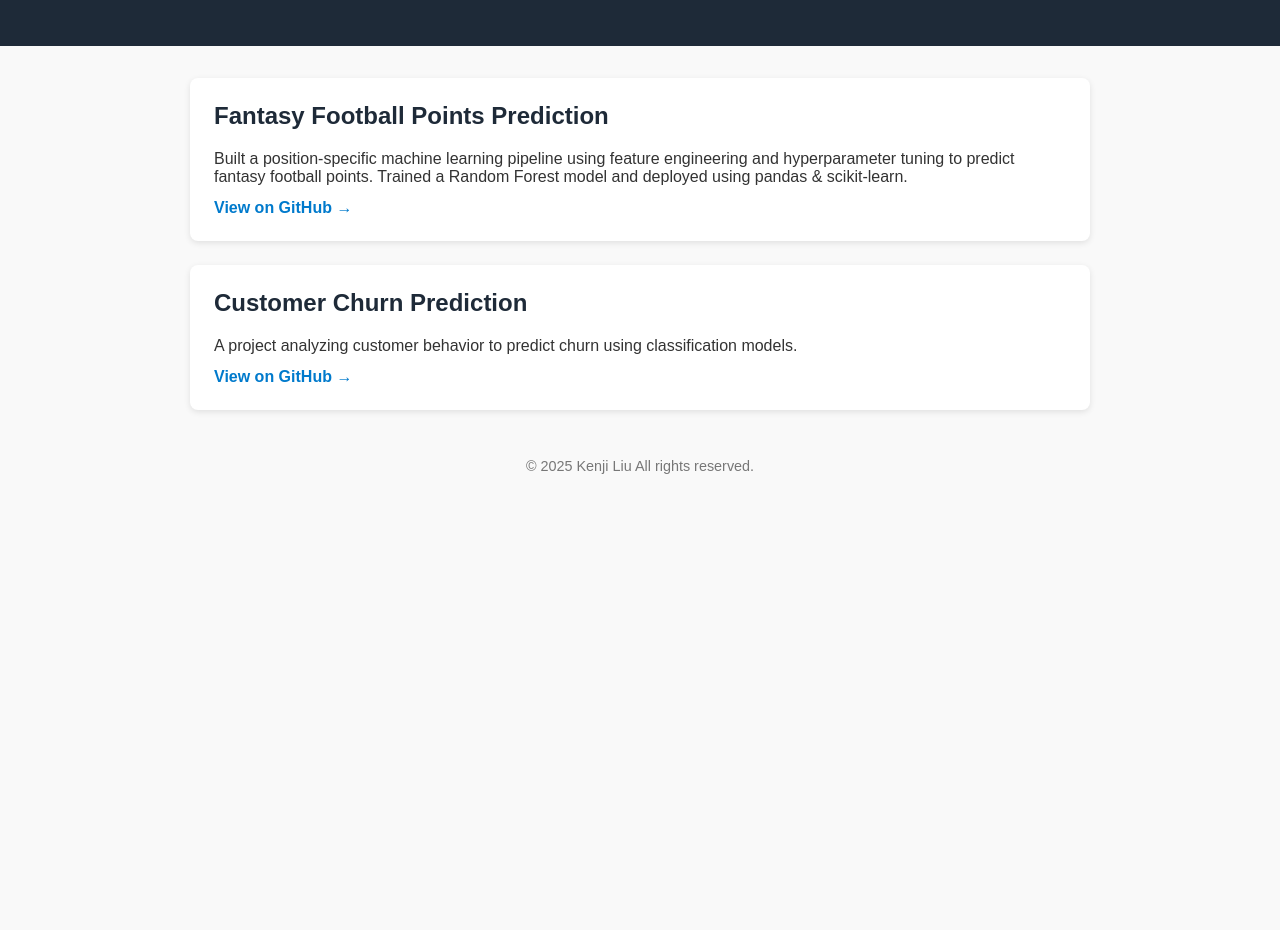
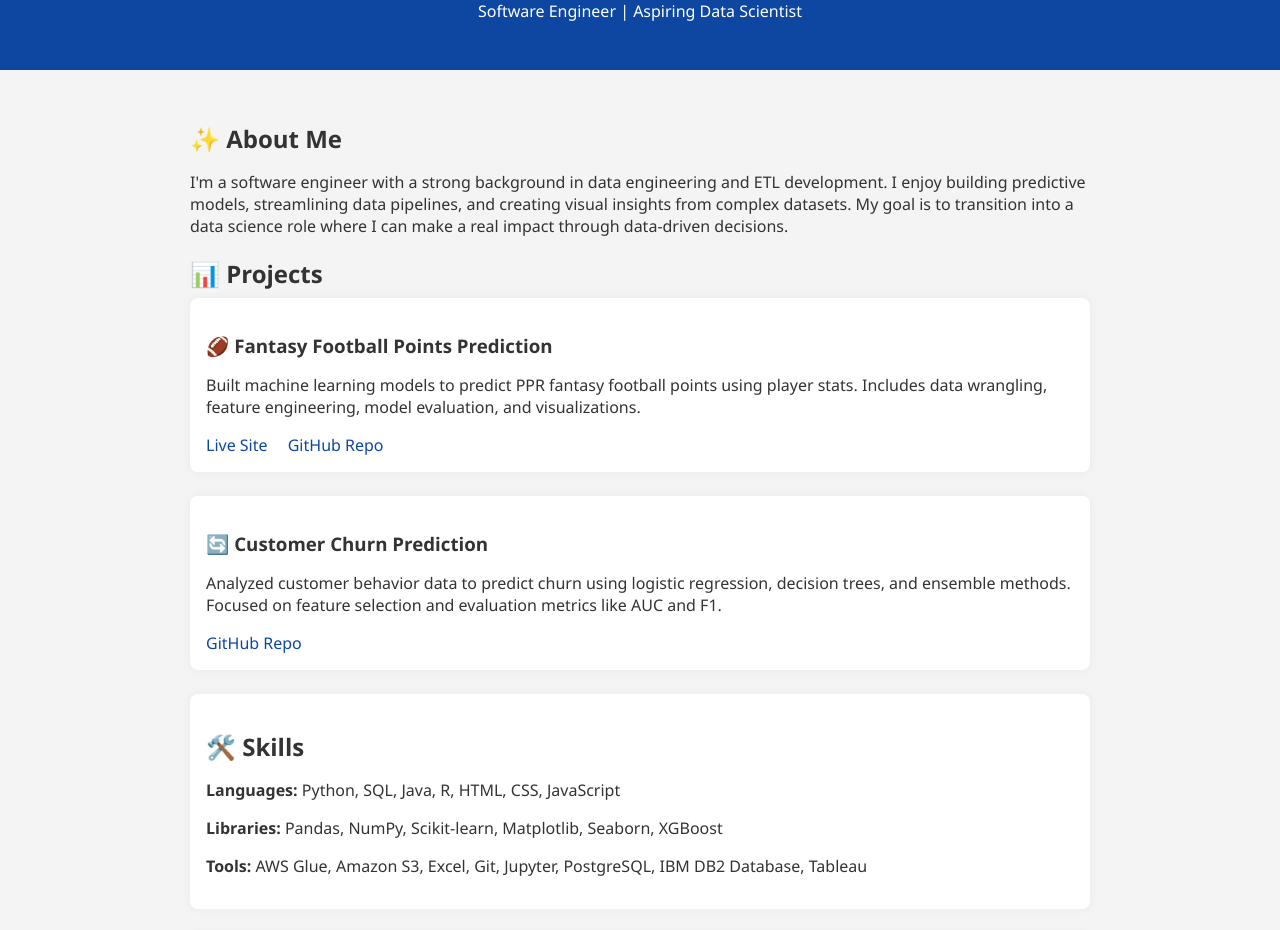
Before and after one commit to kenjiyanaba/kenjiyanaba.github.io, a plain HTML site: page index.html in a window 1280 px wide. Shown: the part 112-1042 px from the top of the page. Before the commit the page ends 800 px from the top, so only its background shows below. Drawn offline with Linux system fonts and the light colour scheme.

Commit message:
Update index.html

```diff
--- a/index.html
+++ b/index.html
@@ -1,85 +1,110 @@
 <!DOCTYPE html>
 <html lang="en">
+
 <head>
   <meta charset="UTF-8" />
-  <meta name="viewport" content="width=device-width, initial-scale=1" />
-  <title>Kenji Liu | Data Projects Portfolio</title>
+  <meta name="viewport" content="width=device-width, initial-scale=1.0" />
+  <title>Kenji Liu | Data Portfolio</title>
   <style>
     body {
-      font-family: Arial, sans-serif;
+      font-family: 'Segoe UI', Tahoma, Geneva, Verdana, sans-serif;
       margin: 0;
-      background-color: #f9f9f9;
+      padding: 0;
+      background-color: #f4f4f4;
       color: #333;
     }
     header {
-      background-color: #1e2a38;
+      background-color: #0d47a1;
       color: white;
       padding: 2rem 1rem;
       text-align: center;
     }
-    header h1 {
-      margin: 0;
-      font-size: 2.5rem;
+    main {
+      padding: 2rem 5%;
+      max-width: 900px;
+      margin: auto;
     }
-    header p {
-      font-size: 1.2rem;
-      margin-top: 0.5rem;
-    }
-    .projects {
-      max-width: 900px;
-      margin: 2rem auto;
-      padding: 0 1rem;
+    h1, h2, h3 {
+      margin-bottom: 0.5rem;
     }
     .project {
       background: white;
+      padding: 1rem;
+      margin-bottom: 1.5rem;
       border-radius: 8px;
-      box-shadow: 0 2px 6px rgba(0,0,0,0.1);
-      padding: 1.5rem;
-      margin-bottom: 1.5rem;
-    }
-    .project h2 {
-      margin-top: 0;
-      color: #1e2a38;
-    }
-    .project p {
-      margin-bottom: 0.8rem;
+      box-shadow: 0 0 10px rgba(0,0,0,0.05);
     }
     .project a {
-      color: #007acc;
+      display: inline-block;
+      margin-right: 1rem;
+      color: #0d47a1;
       text-decoration: none;
-      font-weight: bold;
+    }
+    .skills, .contact {
+      background: white;
+      padding: 1rem;
+      border-radius: 8px;
+      box-shadow: 0 0 10px rgba(0,0,0,0.05);
+      margin-bottom: 1.5rem;
     }
     footer {
       text-align: center;
       padding: 1rem;
       font-size: 0.9rem;
-      color: #777;
+      color: #888;
     }
   </style>
 </head>
+
 <body>
   <header>
     <h1>Kenji Liu</h1>
-    <p>Data Analyst • Machine Learning Enthusiast • SQL & Python Developer</p>
+    <p>Software Engineer | Aspiring Data Scientist</p>
   </header>
 
+  <main>
+    <section class="about">
+      <h2>✨ About Me</h2>
+      <p>I'm a software engineer with a strong background in data engineering and ETL development. I enjoy building predictive models, streamlining data pipelines, and creating visual insights from complex datasets. My goal is to transition into a data science role where I can make a real impact through data-driven decisions.</p>
+    </section>
+
     <section class="projects">
+      <h2>📊 Projects</h2>
+
       <div class="project">
-      <h2>Fantasy Football Points Prediction</h2>
-      <p>Built a position-specific machine learning pipeline using feature engineering and hyperparameter tuning to predict fantasy football points. Trained a Random Forest model and deployed using pandas & scikit-learn.</p>
-      <a href="https://github.com/kenjiyanaba/fantasy_football_points_prediction" target="_blank">View on GitHub →</a>
+        <h3>🏈 Fantasy Football Points Prediction</h3>
+        <p>Built machine learning models to predict PPR fantasy football points using player stats. Includes data wrangling, feature engineering, model evaluation, and visualizations.</p>
+        <a href="https://kenjiyanaba.github.io/fantasy_football_points_prediction/" target="_blank">Live Site</a>
+        <a href="https://github.com/kenjiyanaba/fantasy_football_points_prediction" target="_blank">GitHub Repo</a>
       </div>
 
       <div class="project">
-      <h2>Customer Churn Prediction</h2>
-      <p>A project analyzing customer behavior to predict churn using classification models.</p>
-      <a href="https://github.com/kenjiyanaba/churn-prediction" target="_blank">View on GitHub →</a>
+        <h3>🔄 Customer Churn Prediction</h3>
+        <p>Analyzed customer behavior data to predict churn using logistic regression, decision trees, and ensemble methods. Focused on feature selection and evaluation metrics like AUC and F1.</p>
+        <a href="https://github.com/kenjiyanaba/churn-prediction" target="_blank">GitHub Repo</a>
       </div>
 
     </section>
 
+    <section class="skills">
+      <h2>🛠️ Skills</h2>
+      <p><strong>Languages:</strong> Python, SQL, Java, R, HTML, CSS, JavaScript</p>
+      <p><strong>Libraries:</strong> Pandas, NumPy, Scikit-learn, Matplotlib, Seaborn, XGBoost</p>
+      <p><strong>Tools:</strong> AWS Glue, Amazon S3, Excel, Git, Jupyter, PostgreSQL, IBM DB2 Database, Tableau</p>
+    </section>
+
+    <section class="contact">
+      <h2>📞 Contact</h2>
+      <p><strong>Email:</strong> kenjiyanabaliu@example.com</p>
+      <p><strong>GitHub:</strong> <a href="https://github.com/kenjiyanaba" target="_blank">github.com/kenjiyanaba</a></p>
+      <p><strong>LinkedIn:</strong> <a href="https://www.linkedin.com/in/kenji-liu/" target="_blank">linkedin.com/in/kenji-liu</a></p>
+      <p><strong>Resume:</strong> <a href="/KenjiLiu_Resume_2025.pdf" target="_blank">Download PDF</a></p>
+    </section>
+  </main>
+
   <footer>
-    &copy; 2025 Kenji Liu All rights reserved.
+    &copy; 2025 Kenji Liu
   </footer>
 </body>
+
 </html>
```
Lines whose indentation alone changed are shown as unchanged.
